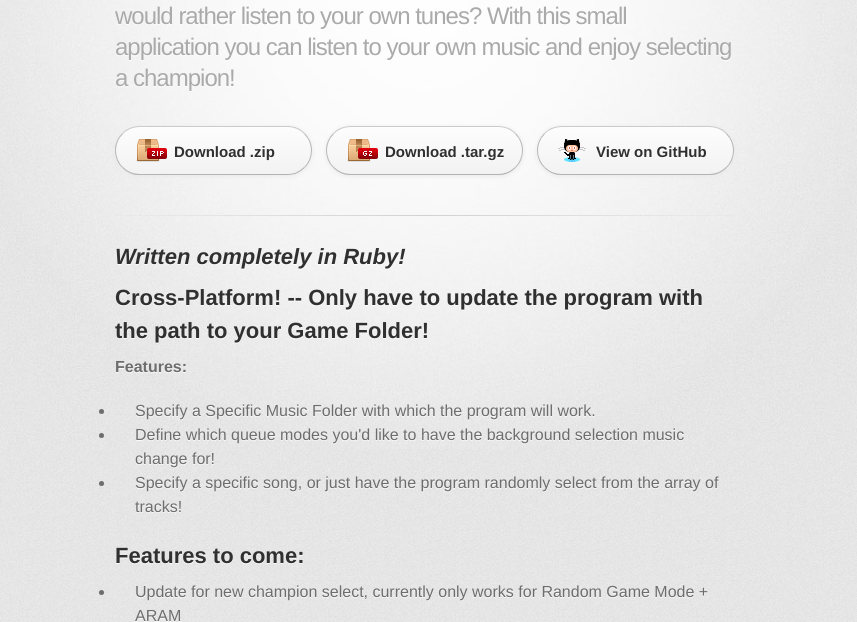
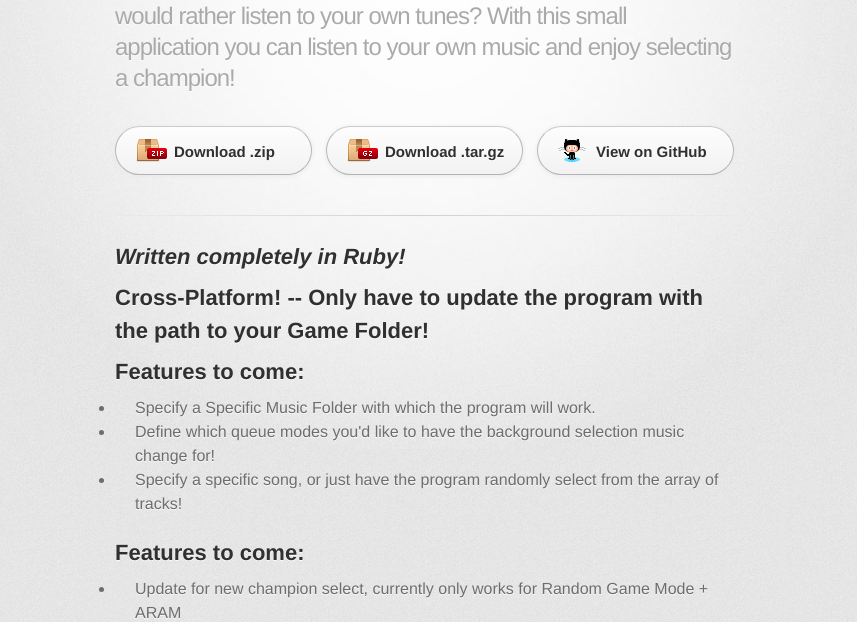
Before and after one commit to Thukor/Redefine-Champion-Select, a plain HTML site: page index.html in a window 1280 px wide. Shown: the part 124-746 px from the top of the page, without its empty margins (215-1072 px from the left). Drawn offline with Linux system fonts and the light colour scheme; a web font is replaced by a local one.

Commit message:
Update index.html

```diff
--- a/index.html
+++ b/index.html
@@ -39,7 +39,9 @@
 <a id="cross-platform----only-have-to-update-the-program-with-the-path-to-your-game-folder" class="anchor" href="#cross-platform----only-have-to-update-the-program-with-the-path-to-your-game-folder" aria-hidden="true"><span aria-hidden="true" class="octicon octicon-link"></span></a><strong>Cross-Platform!</strong> <strong>-- Only have to update the program with the path to your Game Folder!</strong>
 </h2>
 
-<p><strong>Features:</strong></p>
+<h2>
+<a id="features" class="anchor" href="#features" aria-hidden="true"><span aria-hidden="true" class="octicon octicon-link"></span></a><strong>Features to come:</strong>
+</h2>
 
 <ul>
 <li>Specify a Specific Music Folder with which the program will work.</li>
```
